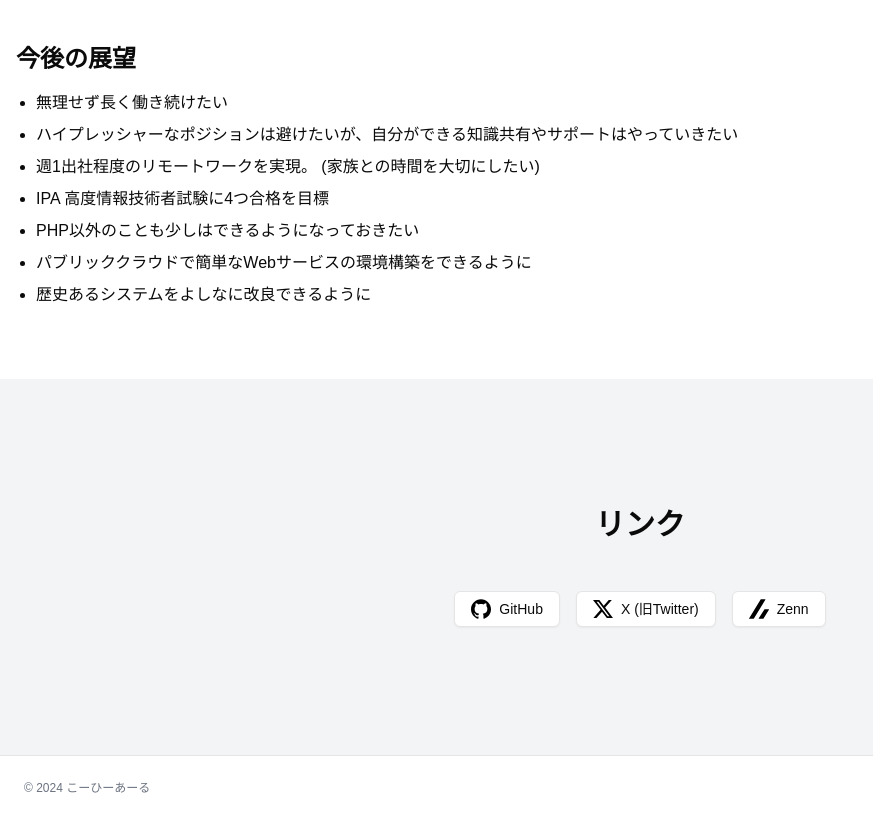
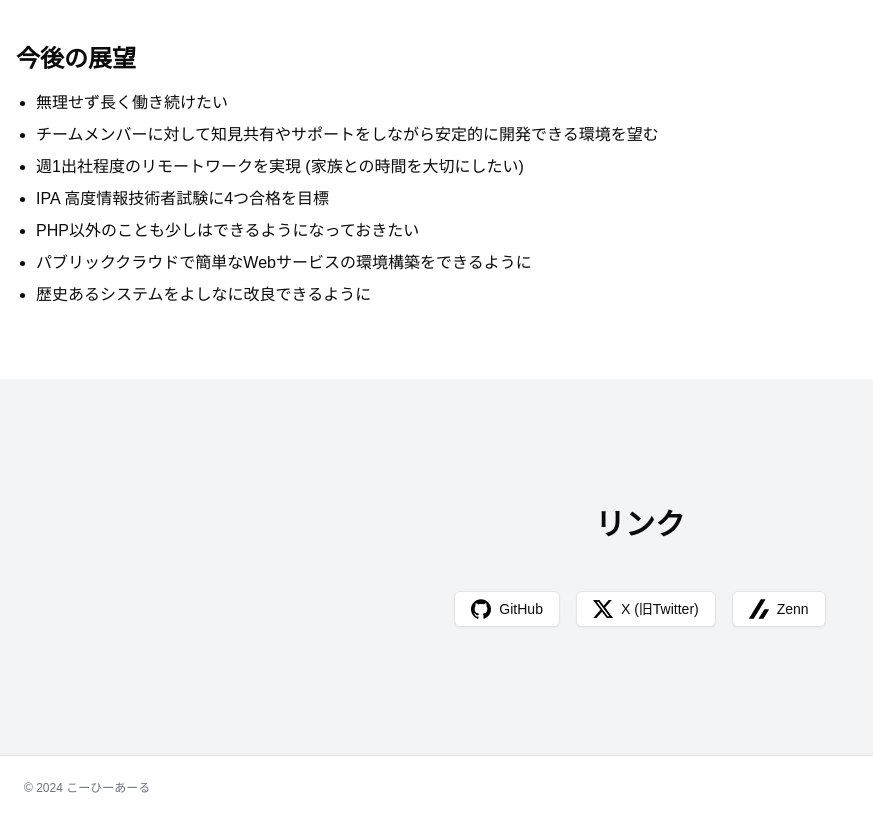
Before and after one commit to coffee-r/coffee-r.github.io, a Next.js app: page /resume in a window 1280 px wide. Shown: the part 2669-3489 px from the top of the page, without its empty margins (0-873 px from the left). Built offline with nearby package versions, Linux system fonts and the light colour scheme.

Commit message:
resume更新

```diff
--- a/src/app/resume/page.tsx
+++ b/src/app/resume/page.tsx
@@ -307,8 +307,8 @@ export default function ResumePage() {
             <h2 className="text-2xl font-bold mb-4">今後の展望</h2>
             <ul className="list-disc pl-5 space-y-2">
               <li>無理せず長く働き続けたい</li>
-              <li>ハイプレッシャーなポジションは避けたいが、自分ができる知識共有やサポートはやっていきたい</li>
-              <li>週1出社程度のリモートワークを実現。 (家族との時間を大切にしたい)</li>
+              <li>チームメンバーに対して知見共有やサポートをしながら安定的に開発できる環境を望む</li>
+              <li>週1出社程度のリモートワークを実現 (家族との時間を大切にしたい)</li>
               <li>IPA 高度情報技術者試験に4つ合格を目標</li>
               <li>PHP以外のことも少しはできるようになっておきたい</li>
               <li>パブリッククラウドで簡単なWebサービスの環境構築をできるように</li>
```
